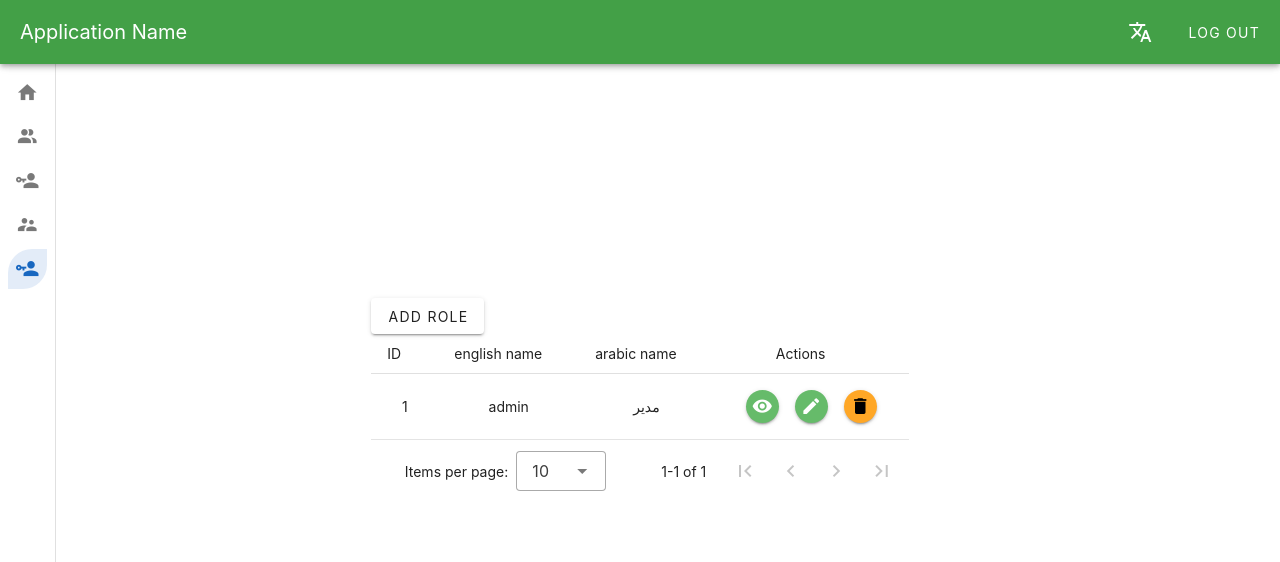
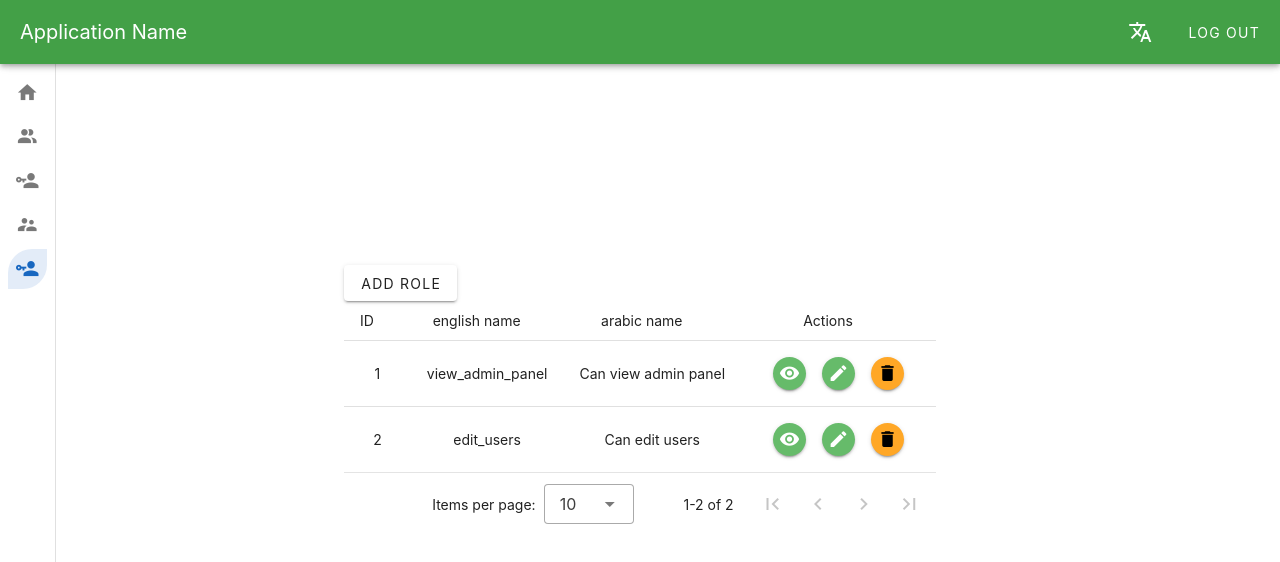
Before and after one commit to tommyal47/booking-template, a Vue app: page /permisions in a window 1280 px wide. Shown: the top 562 px of the page. Built offline with nearby package versions, Linux system fonts and the light colour scheme; sample sign-in values are in the browser's storage.

Commit message:
index permisions

```diff
--- a/src/components/permisions/IndexPermisions.vue
+++ b/src/components/permisions/IndexPermisions.vue
@@ -1,6 +1,7 @@
 <template>
     <v-btn class="add-btn" @click="handleAddRole">{{ $t('AddRole') }}</v-btn>
-    <v-data-table class="centerlize" :headers="headers" :items="storeRole.roles" density="compact" item-key="name">
+    <v-data-table class="centerlize" :headers="headers" :items="storPermisions.permissions" density="compact"
+        item-key="name">
         <template v-slot:[`item.actions`]="{ item }">
             <div class="d-flex justify-space-around flex-wrap pa-2 ml-30">
                 <v-btn class="ma-2" @click="showUser(item)" color="green-lighten-1" size="33px" icon="mdi-eye"></v-btn>
@@ -17,11 +18,11 @@
 <script setup>
 import { computed, ref } from 'vue';
 import { useI18n } from 'vue-i18n';
-import { useRoleStore } from '@/stores/storeRole';
+import { usePermisionStore } from '@/stores/storePermisions';
 
 import Swal from 'sweetalert2';
 
-const storeRole = useRoleStore()
+const storPermisions = usePermisionStore()
 
 const { t } = useI18n(); // Access the translation function
 
--- /dev/null
+++ b/src/stores/storePermisions.js
@@ -0,0 +1,20 @@
+import { defineStore } from "pinia";
+
+export const usePermisionStore = defineStore('storePermisions',{
+    state: () => {
+        return {
+            permissions: [
+                {
+                    id: 1,
+                    en_name: 'view_admin_panel',
+                    ar_name: 'Can view admin panel'
+                },
+                {
+                    id: 2,
+                    en_name: 'edit_users',
+                    ar_name: 'Can edit users'
+                }
+            ]
+        }
+    }
+})
```
